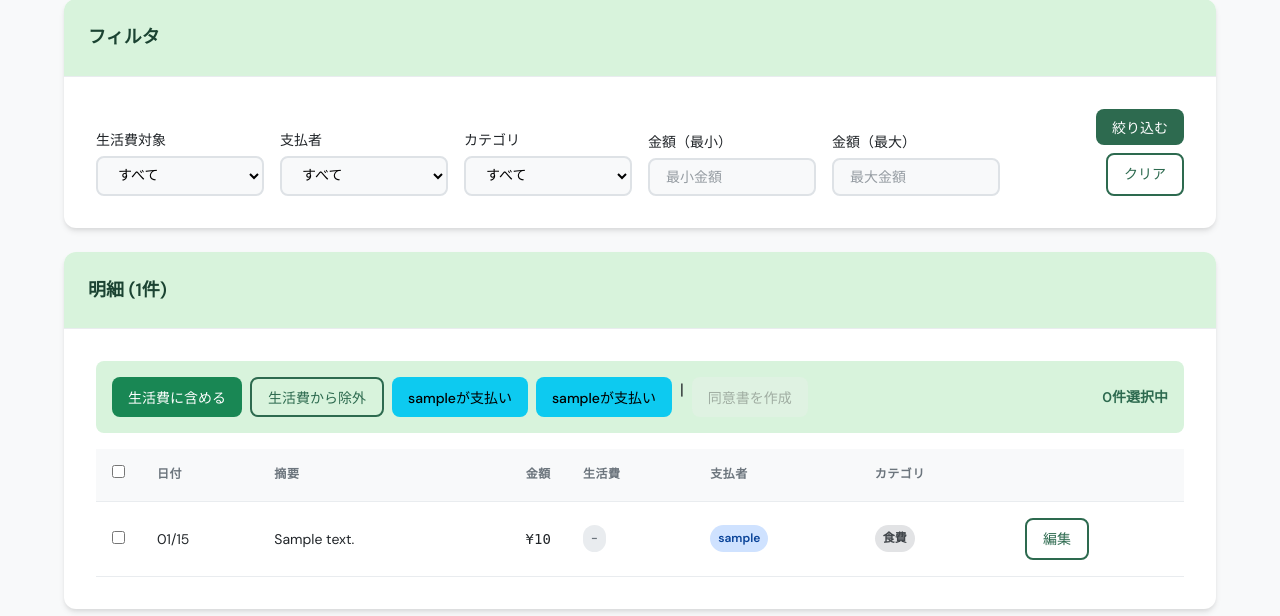
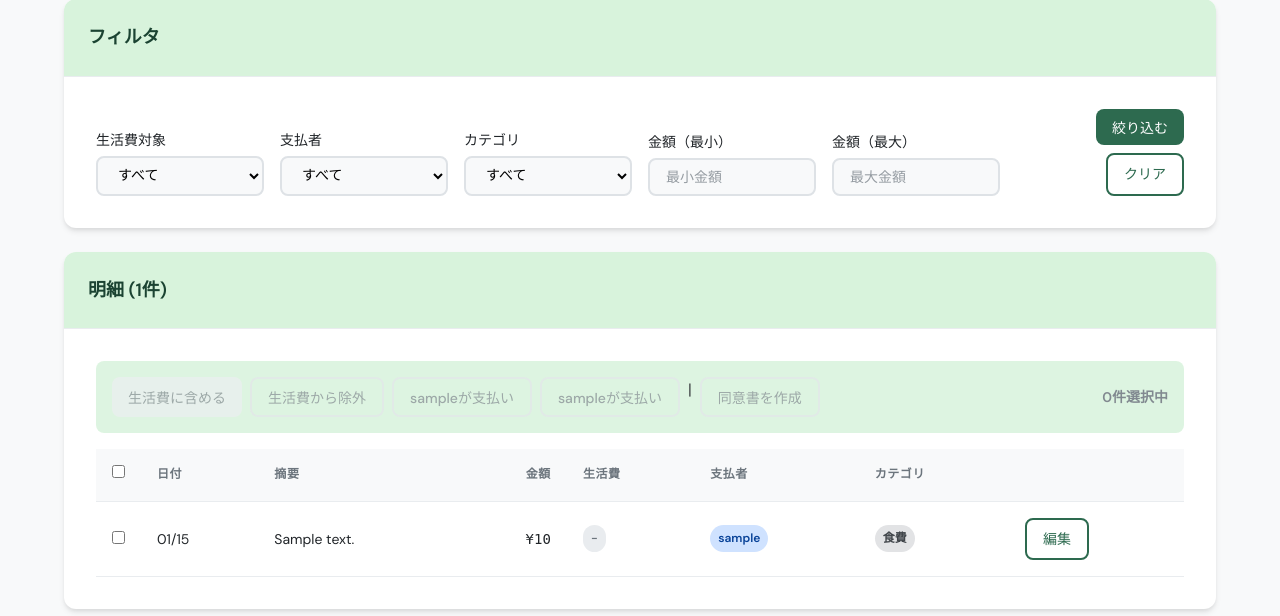
Before and after one commit to AccountForDevelopments/DualSpendCalculator, a Django app: page /months/1/ in a window 1280 px wide. Shown: the part 1036-1652 px from the top of the page. Run offline with Django 5.2, Linux system fonts and the light colour scheme; a user stored in the database is signed in; tables that the repository leaves empty hold one stand-in row (values such as "Sample post").

Commit message:
明細選択時のみ、設定可能な仕様に変更

```diff
--- a/dualspendcalculator/budgets/static/budgets/js/month_detail.js
+++ b/dualspendcalculator/budgets/static/budgets/js/month_detail.js
@@ -18,15 +18,24 @@ function initSelectAll() {
     const selectAll = document.getElementById('select-all');
     const selectRows = document.querySelectorAll('.select-row');
     const selectedCount = document.querySelector('.selected-count');
+    const bulkActions = document.querySelector('.bulk-actions');
+    const emptyTitle = '1件以上選択してください';
 
     function updateSelectedCount() {
         const count = document.querySelectorAll('.select-row:checked').length;
-        selectedCount.textContent = count + '件選択中';
+        const isEmpty = count === 0;
 
-        const agreementBtn = document.getElementById('btn-agreement');
-        if (agreementBtn) {
-            agreementBtn.disabled = count === 0;
-            agreementBtn.title = count === 0 ? '1件以上選択してください' : '';
+        if (selectedCount) {
+            selectedCount.textContent = count + '件選択中';
+        }
+
+        document.querySelectorAll('.bulk-action-btn').forEach(btn => {
+            btn.disabled = isEmpty;
+            btn.title = isEmpty ? emptyTitle : '';
+        });
+
+        if (bulkActions) {
+            bulkActions.classList.toggle('bulk-actions--inactive', isEmpty);
         }
     }
 
@@ -44,6 +53,8 @@ function initSelectAll() {
             updateSelectedCount();
         });
     });
+
+    updateSelectedCount();
 }
 
 /**
--- a/dualspendcalculator/static/css/style.css
+++ b/dualspendcalculator/static/css/style.css
@@ -1114,6 +1114,14 @@ a:hover {
     color: var(--color-primary);
 }
 
+.bulk-actions--inactive {
+    opacity: 0.85;
+}
+
+.bulk-actions--inactive .selected-count {
+    color: var(--color-text-light);
+}
+
 /* Transaction Table */
 .transaction-table .cell-checkbox {
     width: 40px;
--- a/dualspendcalculator/transactions/templates/transactions/partials/transaction_list_section.html
+++ b/dualspendcalculator/transactions/templates/transactions/partials/transaction_list_section.html
@@ -48,24 +48,44 @@
             <input type="hidden" name="filter_params" value="{{ filter_params }}">
 
             <!-- 一括操作ボタン -->
-            <div class="bulk-actions">
+            <div class="bulk-actions bulk-actions--inactive">
                 <div class="bulk-buttons">
-                    <button type="submit" name="action" value="include" class="btn btn-success btn-sm">
+                    <button type="submit"
+                            name="action"
+                            value="include"
+                            class="btn btn-primary btn-sm bulk-action-btn"
+                            disabled
+                            title="1件以上選択してください">
                         生活費に含める
                     </button>
-                    <button type="submit" name="action" value="exclude" class="btn btn-outline btn-sm">
+                    <button type="submit"
+                            name="action"
+                            value="exclude"
+                            class="btn btn-outline btn-sm bulk-action-btn"
+                            disabled
+                            title="1件以上選択してください">
                         生活費から除外
                     </button>
-                    <button type="submit" name="action" value="payer_a" class="btn btn-info btn-sm">
+                    <button type="submit"
+                            name="action"
+                            value="payer_a"
+                            class="btn btn-outline btn-sm bulk-action-btn"
+                            disabled
+                            title="1件以上選択してください">
                         {{ month.user_a.username }}が支払い
                     </button>
-                    <button type="submit" name="action" value="payer_b" class="btn btn-info btn-sm">
+                    <button type="submit"
+                            name="action"
+                            value="payer_b"
+                            class="btn btn-outline btn-sm bulk-action-btn"
+                            disabled
+                            title="1件以上選択してください">
                         {{ month.user_b.username }}が支払い
                     </button>
                     <span class="bulk-btn-separator">|</span>
                     <button type="button"
                             id="btn-agreement"
-                            class="btn btn-warning btn-sm"
+                            class="btn btn-outline btn-sm bulk-action-btn"
                             disabled
                             title="1件以上選択してください"
                             data-agreement-url="{% url 'budgets:agreement_download' %}"
```
